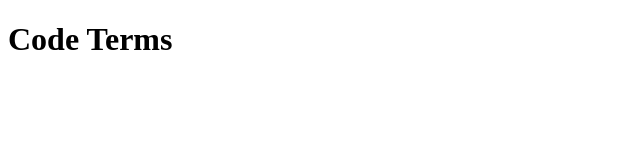
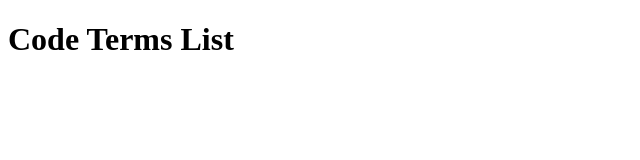
Before and after one commit to Rekoyah/CCW0RE, a plain HTML site: page README.html in a window 1280 px wide. Shown: the whole page, without its empty margins (0-640 px from the left). Drawn offline with Linux system fonts and the light colour scheme.

Commit message:
Changed Body Title

```diff
--- a/README.html
+++ b/README.html
@@ -4,6 +4,6 @@
         <title>Learned Code Terms</title>
     </head>
     <body>
-        <h1>Code Terms</h1>
+        <h1>Code Terms List</h1>
     </body>
 </html>
```
